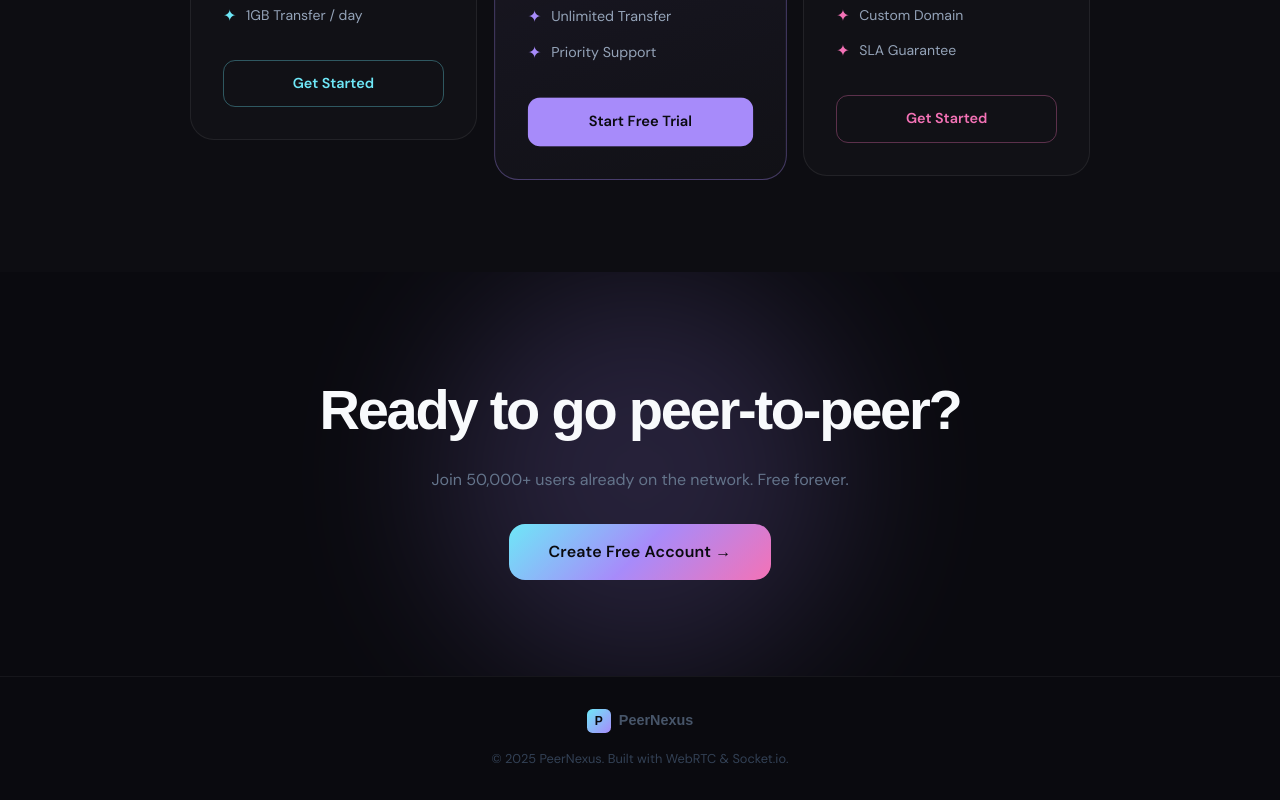
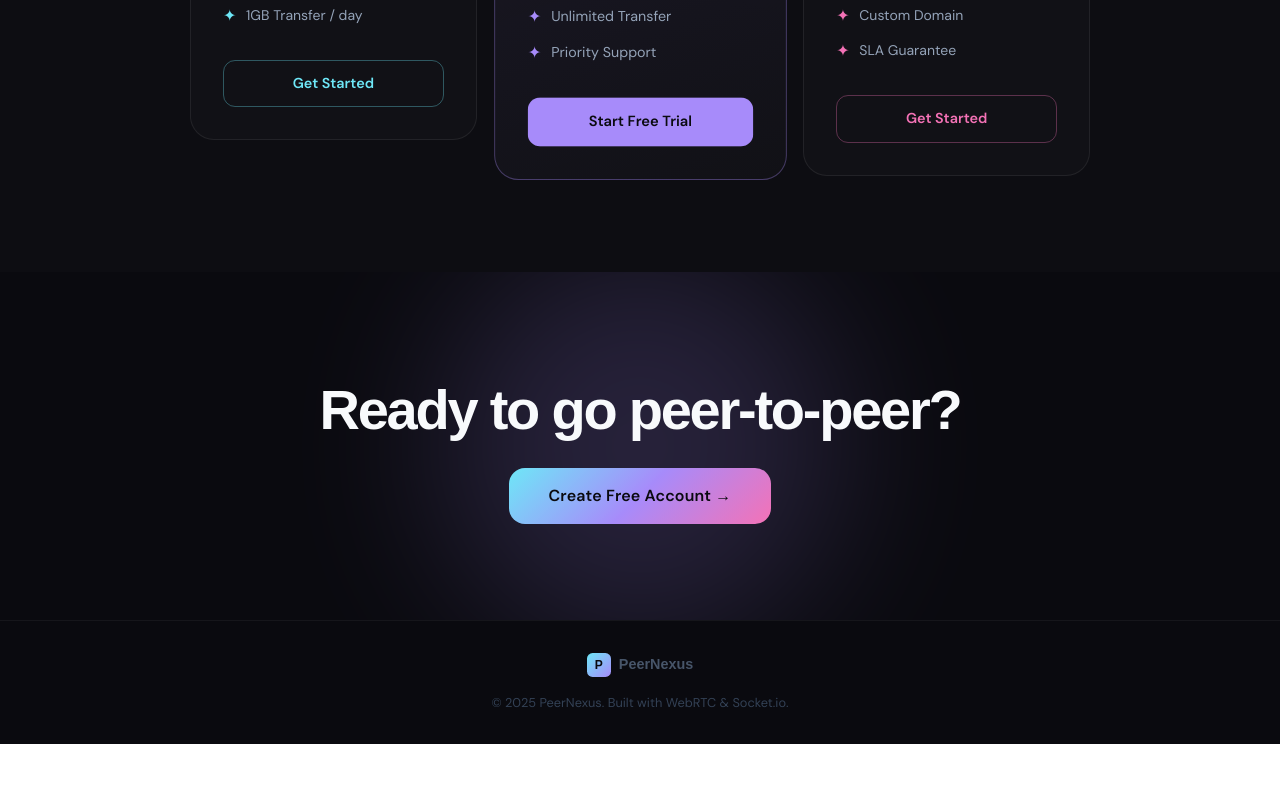
Before and after one commit to saini64833/peer-nexus-app, a React (Vite) app in the folder client/: page / in a window 1280 px wide. Shown: the part 2422-3222 px from the top of the page. After the commit the page ends 3166 px from the top, so only its background shows below. Built offline with nearby package versions, Linux system fonts and the light colour scheme; no server answers; a web font is replaced by a local one.

Commit message:
refactor(Home): remove promotional text from Home component

```diff
--- a/client/src/pages/Home.jsx
+++ b/client/src/pages/Home.jsx
@@ -403,9 +403,6 @@ export default function Home() {
           <h2 style={{ fontFamily: "'Cabinet Grotesk', sans-serif", fontSize: "clamp(2rem, 5vw, 3.5rem)", fontWeight: 900, color: "#f8fafc", letterSpacing: "-0.04em", marginBottom: "1rem" }}>
             Ready to go peer-to-peer?
           </h2>
-          <p style={{ color: "#64748b", fontSize: "1rem", marginBottom: "2rem" }}>
-            Join 50,000+ users already on the network. Free forever.
-          </p>
           <Link to="/register" style={{
             display: "inline-block",
             padding: "1rem 2.5rem", borderRadius: "1rem",
```
Also changed, not shown: 1 other file (tests, documents, lock files or other folders).
